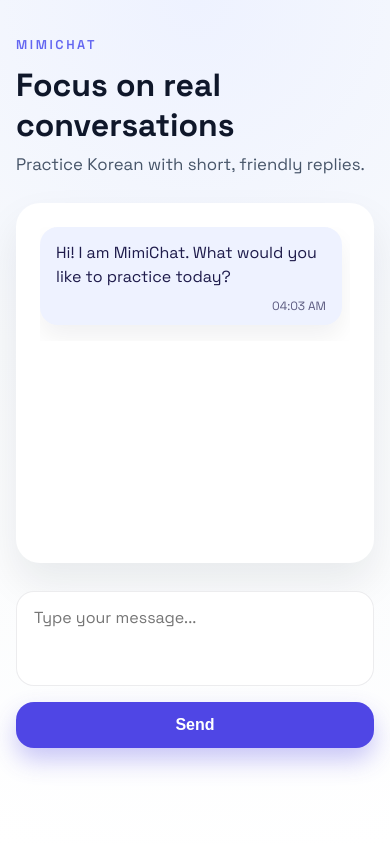
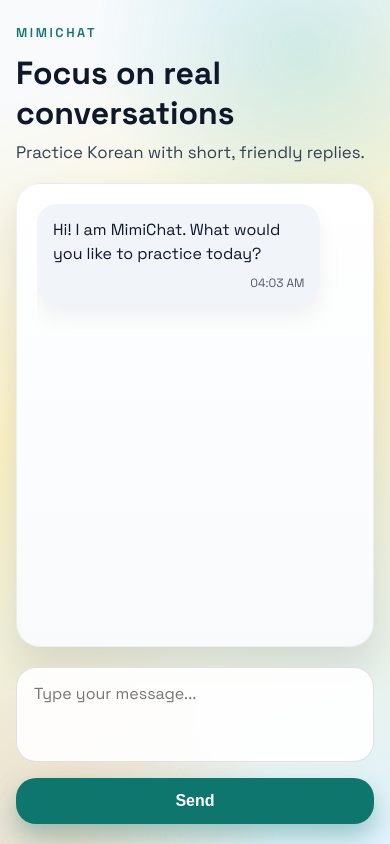
Before and after one commit to anphuc99/newmimichat, a React (Vite) app in the folder client/: page / in a window 390 px wide. Built offline with nearby package versions, Linux system fonts and the light colour scheme.

Commit message:
feat: refresh chat UI for mobile
What: redesign chat layout with vertical-friendly spacing, gradients, and bubble animation

Why: improve visual quality and usability on phones

Files: client/src/styles.css

```diff
--- a/client/src/styles.css
+++ b/client/src/styles.css
@@ -1,9 +1,17 @@
 @import url("https://fonts.googleapis.com/css2?family=Space+Grotesk:wght@400;500;600;700&display=swap");
 
 :root {
+  --ink: #0f172a;
+  --ink-soft: #334155;
+  --surface: #ffffff;
+  --surface-alt: #f1f5f9;
+  --accent: #0ea5a4;
+  --accent-strong: #0f766e;
+  --accent-warm: #f97316;
+  --shadow: rgba(15, 23, 42, 0.12);
   font-family: "Space Grotesk", "Segoe UI", sans-serif;
-  color: #0f172a;
-  background: radial-gradient(circle at top, #eef2ff 0%, #f8fafc 45%, #ffffff 100%);
+  color: var(--ink);
+  background: linear-gradient(160deg, #f8fafc 10%, #fef3c7 45%, #e0f2fe 100%);
 }
 
 * {
@@ -13,6 +21,31 @@
 body {
   margin: 0;
   min-height: 100vh;
+}
+
+body::before,
+body::after {
+  content: "";
+  position: fixed;
+  z-index: -1;
+  width: 420px;
+  height: 420px;
+  border-radius: 50%;
+  filter: blur(0px);
+  opacity: 0.35;
+}
+
+/* Decorative background blobs to soften the vertical layout. */
+body::before {
+  top: -160px;
+  right: -120px;
+  background: radial-gradient(circle, rgba(14, 165, 164, 0.5), transparent 70%);
+}
+
+body::after {
+  bottom: -200px;
+  left: -140px;
+  background: radial-gradient(circle, rgba(249, 115, 22, 0.5), transparent 70%);
 }
 
 .app {
@@ -43,12 +76,13 @@ body {
 }
 
 .chat-shell {
-  max-width: 980px;
+  max-width: 920px;
   margin: 0 auto;
-  padding: 56px 24px 40px;
+  padding: calc(32px + env(safe-area-inset-top)) 20px calc(28px + env(safe-area-inset-bottom));
   display: flex;
   flex-direction: column;
-  gap: 28px;
+  gap: 20px;
+  min-height: 100dvh;
 }
 
 .chat-header {
@@ -64,29 +98,32 @@ body {
   font-size: 0.8rem;
   font-weight: 600;
   margin: 0 0 12px;
-  color: #6366f1;
+  color: var(--accent-strong);
 }
 
 .chat-header h1 {
   margin: 0 0 8px;
   font-size: clamp(2rem, 3vw, 3rem);
-  color: #0f172a;
+  color: var(--ink);
 }
 
 .chat-subtitle {
   margin: 0;
-  color: #475569;
+  color: var(--ink-soft);
   font-size: 1.05rem;
 }
 
 .chat-window {
-  background: #ffffff;
+  background: linear-gradient(180deg, #ffffff 0%, #f8fafc 100%);
   border-radius: 24px;
-  padding: 24px;
-  box-shadow: 0 20px 40px rgba(15, 23, 42, 0.08);
+  padding: 20px;
+  box-shadow: 0 20px 40px var(--shadow);
+  border: 1px solid rgba(15, 23, 42, 0.06);
   min-height: 360px;
   display: flex;
   flex-direction: column;
+  flex: 1;
+  min-height: 0;
 }
 
 .chat-error {
@@ -102,29 +139,31 @@ body {
   max-height: 520px;
   overflow-y: auto;
   padding-right: 8px;
+  flex: 1;
 }
 
 .chat-bubble {
-  max-width: 72%;
-  padding: 14px 16px 10px;
-  border-radius: 18px;
+  max-width: 78%;
+  padding: 14px 16px 12px;
+  border-radius: 20px;
   display: flex;
   flex-direction: column;
   gap: 8px;
   line-height: 1.5;
   box-shadow: 0 12px 24px rgba(15, 23, 42, 0.06);
+  animation: bubble-rise 0.35s ease-out;
 }
 
 .chat-bubble--assistant {
   align-self: flex-start;
-  background: #eef2ff;
-  color: #1e1b4b;
+  background: var(--surface-alt);
+  color: var(--ink);
 }
 
 .chat-bubble--user {
   align-self: flex-end;
-  background: #111827;
-  color: #f8fafc;
+  background: linear-gradient(135deg, var(--accent) 0%, var(--accent-warm) 120%);
+  color: #ffffff;
 }
 
 .chat-bubble__text {
@@ -143,33 +182,42 @@ body {
   grid-template-columns: 1fr auto;
   gap: 16px;
   align-items: stretch;
+  position: sticky;
+  bottom: calc(12px + env(safe-area-inset-bottom));
 }
 
 .chat-input__field {
   border: none;
-  border-radius: 18px;
+  border-radius: 20px;
   padding: 16px 18px;
   font-size: 1rem;
   font-family: inherit;
   resize: none;
-  box-shadow: inset 0 0 0 1px rgba(15, 23, 42, 0.08);
+  box-shadow: inset 0 0 0 1px rgba(15, 23, 42, 0.12);
+  background: rgba(255, 255, 255, 0.9);
 }
 
 .chat-input__field:focus {
   outline: none;
-  box-shadow: inset 0 0 0 2px rgba(99, 102, 241, 0.4);
+  box-shadow: inset 0 0 0 2px rgba(14, 165, 164, 0.45);
 }
 
 .chat-input__button {
   border: none;
-  border-radius: 18px;
-  padding: 0 24px;
+  border-radius: 20px;
+  padding: 0 26px;
   font-size: 1rem;
   font-weight: 600;
-  background: #4f46e5;
+  background: #0f766e;
   color: #ffffff;
   cursor: pointer;
-  box-shadow: 0 12px 24px rgba(79, 70, 229, 0.3);
+  box-shadow: 0 12px 24px rgba(15, 118, 110, 0.35);
+  transition: transform 0.2s ease, box-shadow 0.2s ease;
+}
+
+.chat-input__button:hover:not(:disabled) {
+  transform: translateY(-1px);
+  box-shadow: 0 16px 28px rgba(15, 118, 110, 0.4);
 }
 
 .chat-input__button:disabled {
@@ -180,7 +228,7 @@ body {
 
 @media (max-width: 720px) {
   .chat-shell {
-    padding: 36px 16px;
+    padding: calc(24px + env(safe-area-inset-top)) 16px calc(20px + env(safe-area-inset-bottom));
   }
 
   .chat-header {
@@ -189,11 +237,11 @@ body {
   }
 
   .chat-messages {
-    max-height: 420px;
+    max-height: none;
   }
 
   .chat-bubble {
-    max-width: 100%;
+    max-width: 92%;
   }
 
   .chat-input {
@@ -205,3 +253,22 @@ body {
     padding: 14px 0;
   }
 }
+
+@keyframes bubble-rise {
+  from {
+    opacity: 0;
+    transform: translateY(8px);
+  }
+  to {
+    opacity: 1;
+    transform: translateY(0);
+  }
+}
+
+@media (prefers-reduced-motion: reduce) {
+  .chat-bubble,
+  .chat-input__button {
+    animation: none;
+    transition: none;
+  }
+}
```
